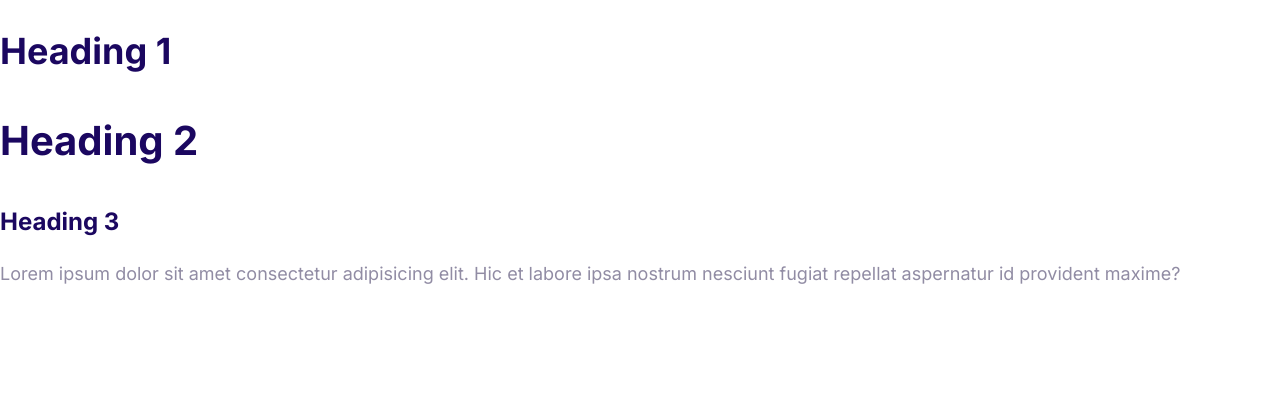
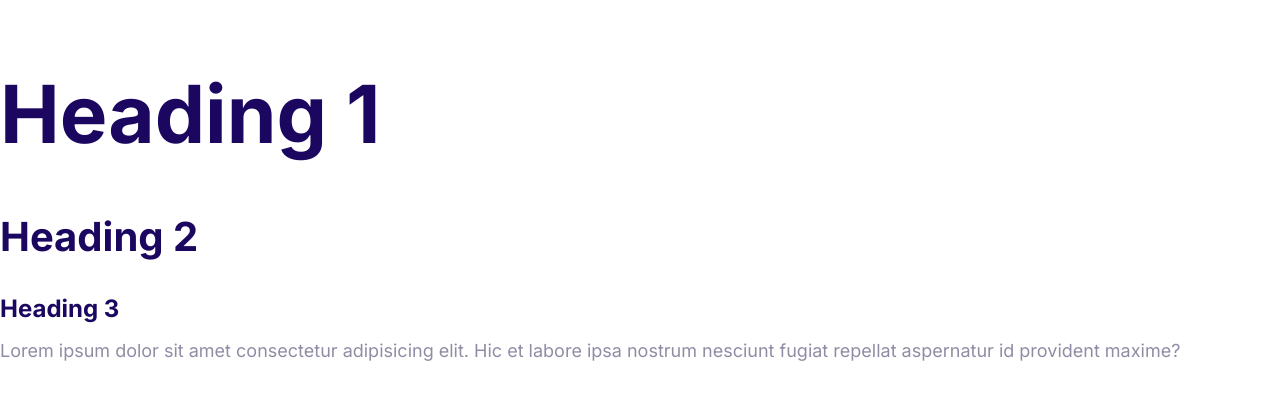
Before and after one commit to Lonsys/moshilearn, a plain HTML site: page index.html in a window 1280 px wide. Drawn offline with Linux system fonts and the light colour scheme.

Commit message:
define the style for the fonts.

```diff
--- a/css/styles.css
+++ b/css/styles.css
@@ -7,20 +7,22 @@
 }
 
 html {
+  /* 62.5% of 16px = 10px */
   font-size: 62.5%;
 }
 
 body {
   font-family: Inter, Arial, Helvetica, sans-serif;
-  color: var(--color-body);
   font-size: 2.4rem;
   line-height: 1.5;
+  color: var(--color-body);
 }
 
 h1,
 h2,
 h3 {
   color: var(--color-headings);
+  margin-bottom: 1rem;
 }
 
 h1 {
@@ -33,23 +35,25 @@ h2 {
 
 h3 {
   font-size: 3rem;
-  margin-bottom: 2rem;
 }
 
 p {
-  margin-top: 0rem;
+  margin-top: 0;
 }
 
 @media screen and (min-width: 1024px) {
   body {
     font-size: 1.8rem;
   }
+
   h1 {
     font-size: 8rem;
   }
+
   h2 {
     font-size: 4rem;
   }
+
   h3 {
     font-size: 2.4rem;
   }
--- a/index.html
+++ b/index.html
@@ -7,11 +7,11 @@
     <link rel="preconnect" href="https://fonts.googleapis.com" />
     <link rel="preconnect" href="https://fonts.gstatic.com" crossorigin />
     <link
-      href="https://fonts.googleapis.com/css2?family=Inter:ital,opsz,wght@0,14..32,100..900;0,14..32,700;1,14..32,100..900;1,14..32,700&display=swap"
+      href="https://fonts.googleapis.com/css2?family=Inter:wght@400;700&display=swap"
       rel="stylesheet"
     />
+    <link rel="stylesheet" href="css/normalize.css" />
     <link rel="stylesheet" href="css/styles.css" />
-    <link rel="stylesheet" href="css/normalize.css" />
   </head>
   <body>
     <h1>Heading 1</h1>
```
